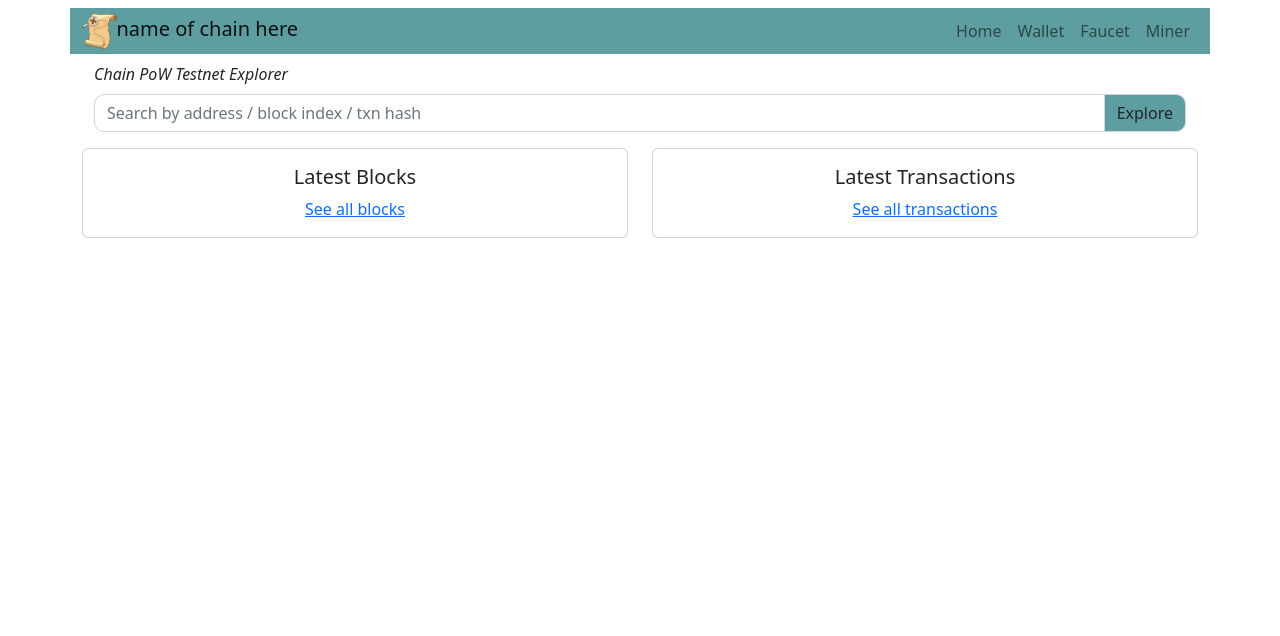
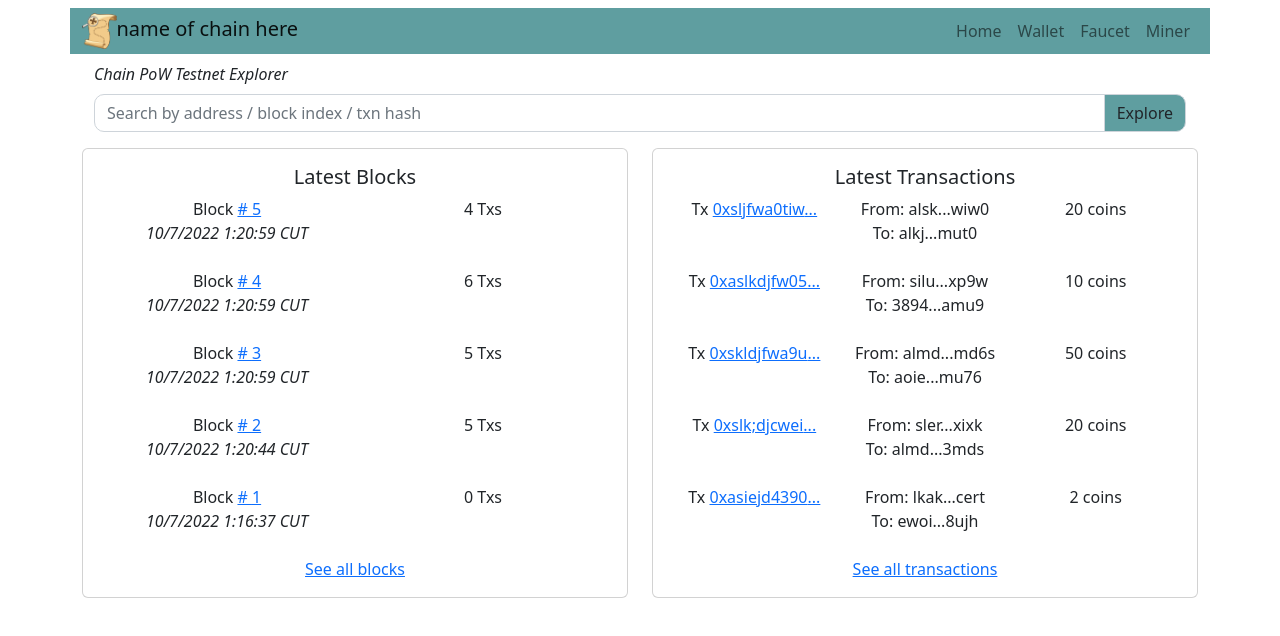
Before and after one commit to codyrhoten/EduChain, a React (Create React App) app in the folder frontend/: page / in a window 1280 px wide. Shown: the top 636 px of the page. Built offline with nearby package versions, Linux system fonts and the light colour scheme.

Commit message:
refactor state to work across all components

```diff
--- a/frontend/src/App.js
+++ b/frontend/src/App.js
@@ -15,20 +15,21 @@ import api from './dummyApi';
 
 function App() {
     const data = new api();
-    const [blocks, setBlocks] = useState([]);
-    const [txs, setTxs] = useState([]);
-    const [latestBlx, setLatestBlx] = useState([]);
-    const [latestTxs, setLatestTxs] = useState([]);
+    const [blockchain, setBlockchain] = useState({
+        blocks: [],
+        txs: [],
+        latestBlx: [],
+        latestTxs: []
+    });
 
     useEffect(() => {
-        setBlocks(data.getBlocks().reverse());
-        setTxs(data.getTxs());
-        setLatestBlx(blocks.slice(0, 5));
-        setLatestTxs(txs.slice(0, 5));
+        setBlockchain({
+            blocks: data.getBlocks(),
+            txs: data.getTxs(),
+            latestBlx: data.getBlocks().slice(0, 5),
+            latestTxs: data.getTxs().slice(0, 5)
+        })
     }, []);
-
-    console.log(blocks)
-    console.log(latestBlx)
 
     return (
         <div className='App'>
@@ -37,8 +38,8 @@ function App() {
                     path='/'
                     element={<Home
                         navLinks={navLinks.explorer}
-                        latestBlx={latestBlx}
-                        latestTxs={latestTxs}
+                        latestBlx={blockchain.latestBlx}
+                        latestTxs={blockchain.latestTxs}
                     />}
                 />
                 <Route
@@ -57,28 +58,28 @@ function App() {
                     path='/blocks'
                     element={<AllBlocks
                         navLinks={navLinks.explorer}
-                        blocks={blocks}
+                        blocks={blockchain.blocks}
                     />}
                 />
                 <Route
                     path='/transactions'
                     element={<AllTxs
                         navLinks={navLinks.explorer}
-                        txs={txs}
+                        txs={blockchain.txs}
                     />}
                 />
                 <Route
                     path='/block/:blockIndex'
                     element={<Block
                         navLinks={navLinks.explorer}
-                        blocks={blocks}
+                        blocks={blockchain.blocks}
                     />}
                 />
                 <Route
                     path='/tx/:txHash'
                     element={<Transaction
                         navLinks={navLinks.explorer}
-                        txs={txs}
+                        txs={blockchain.txs}
                     />}
                 />
             </Routes>
--- a/frontend/src/Components/explorer/LatestBlocks.js
+++ b/frontend/src/Components/explorer/LatestBlocks.js
@@ -7,7 +7,7 @@ const LatestBlocks = ({ latestBlx }) => {
             <Card className='text-center'>
                 <Card.Body>
                     <Card.Title>Latest Blocks</Card.Title>
-                    {latestBlx && latestBlx.map((block, i) => (
+                    {latestBlx.length > 0 && latestBlx.map((block, i) => (
                         <Container key={i}>
                             <Row>
                                 <Col>
--- a/frontend/src/dummyApi.js
+++ b/frontend/src/dummyApi.js
@@ -8,7 +8,7 @@ export default class api {
     }
 
     getBlocks() {
-        this.blocks = blockchain.chain;
+        this.blocks = blockchain.chain.reverse();
         return this.blocks;
     }
 
--- a/frontend/src/pages/explorer/AllBlocks.js
+++ b/frontend/src/pages/explorer/AllBlocks.js
@@ -26,7 +26,7 @@ const AllBlocks = ({ blocks, navLinks }) => {
                             </thead>
                             <tbody>
                                 {blocks.length > 0 &&
-                                    blocks.map((b, i) => (
+                                    blocks.reverse().map((b, i) => (
                                         <tr key={i}>
                                             <td><Card.Link href={`/block/${b.index}`}>{b.index}</Card.Link></td>
                                             <td>{formatTimestamp(b)}</td>
--- a/frontend/src/pages/explorer/Home.js
+++ b/frontend/src/pages/explorer/Home.js
@@ -3,9 +3,12 @@ import { Container, Row } from 'react-bootstrap';
 import SearchBar from "../../components/explorer/SearchBar";
 import LatestBlocks from '../../components/explorer/LatestBlocks';
 import LatestTxs from '../../components/explorer/LatestTxs';
+import { useEffect, useState } from 'react';
 
 
-function Home ({ latestBlx, latestTxs, navLinks }) {
+function Home({ latestBlx, latestTxs, navLinks }) {
+    console.log(latestBlx)
+
     return (
         <>
             <Header navLinks={navLinks} />
```
